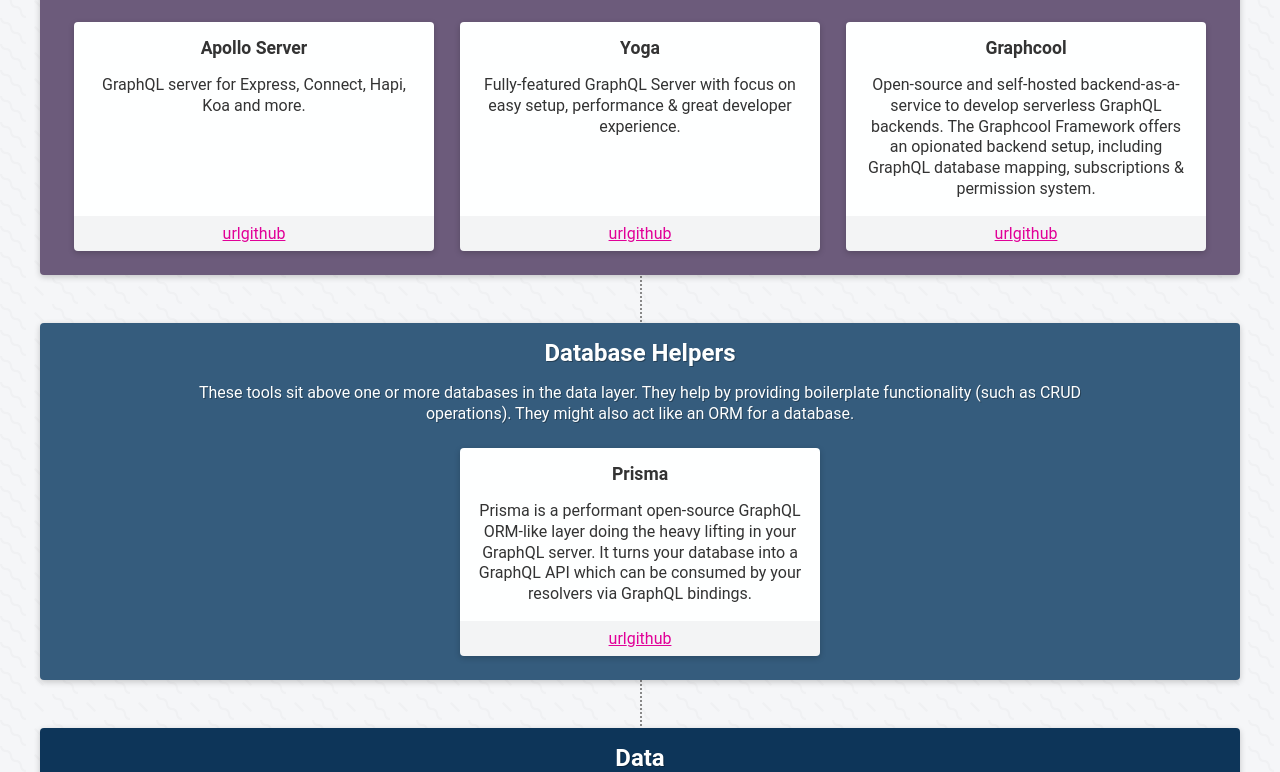
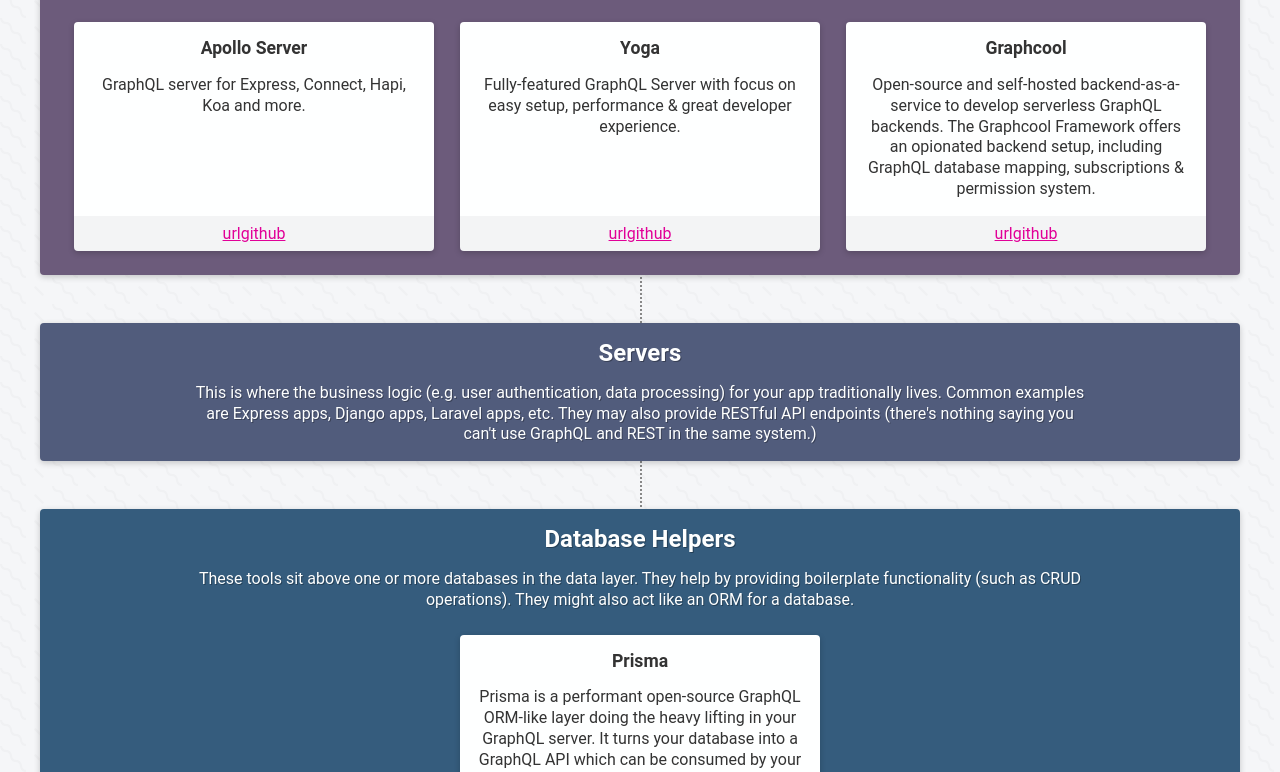
Before and after one commit to steven-mercatante/graphql-stack, a React (Create React App) app: page / in a window 1280 px wide. Shown: the part 1334-2106 px from the top of the page. Built offline with nearby package versions, Linux system fonts and the light colour scheme.

Commit message:
Add StaticSection for servers

```diff
--- a/src/App.css
+++ b/src/App.css
@@ -90,6 +90,10 @@
   background-color: #6c5b7b;
 }
 
+.section.server {
+  background-color: #515c7c;
+}
+
 .section.dbProxy {
   background-color: #355c7d;
 }
--- a/src/App.js
+++ b/src/App.js
@@ -34,9 +34,23 @@
         </p>
         <div className="sectionsList">
           <div className="line" />
-          {Object.entries(toolsData).map(([type, data], i) => (
-            <Section type={type} data={data} key={i} />
-          ))}
+          <Section type="client" data={toolsData["client"]} />
+          <Section type="gateway" data={toolsData["gateway"]} />
+          <Section type="graphqlServer" data={toolsData["graphqlServer"]} />
+          <StaticSection type="server" name="Servers">
+            {() => (
+              <div>
+                <p>
+                  This is where the business logic (e.g. user authentication,
+                  data processing) for your app traditionally lives. Common
+                  examples are Express apps, Django apps, Laravel apps, etc.
+                  They may also provide RESTful API endpoints (there's nothing
+                  saying you can't use GraphQL and REST in the same system.)
+                </p>
+              </div>
+            )}
+          </StaticSection>
+          <Section type="dbProxy" data={toolsData["dbProxy"]} />
           <StaticSection type="data" name="Data">
             {() => (
               <div>
```
Also changed, not shown: src/toolsData.js (+0 -14 lines).
